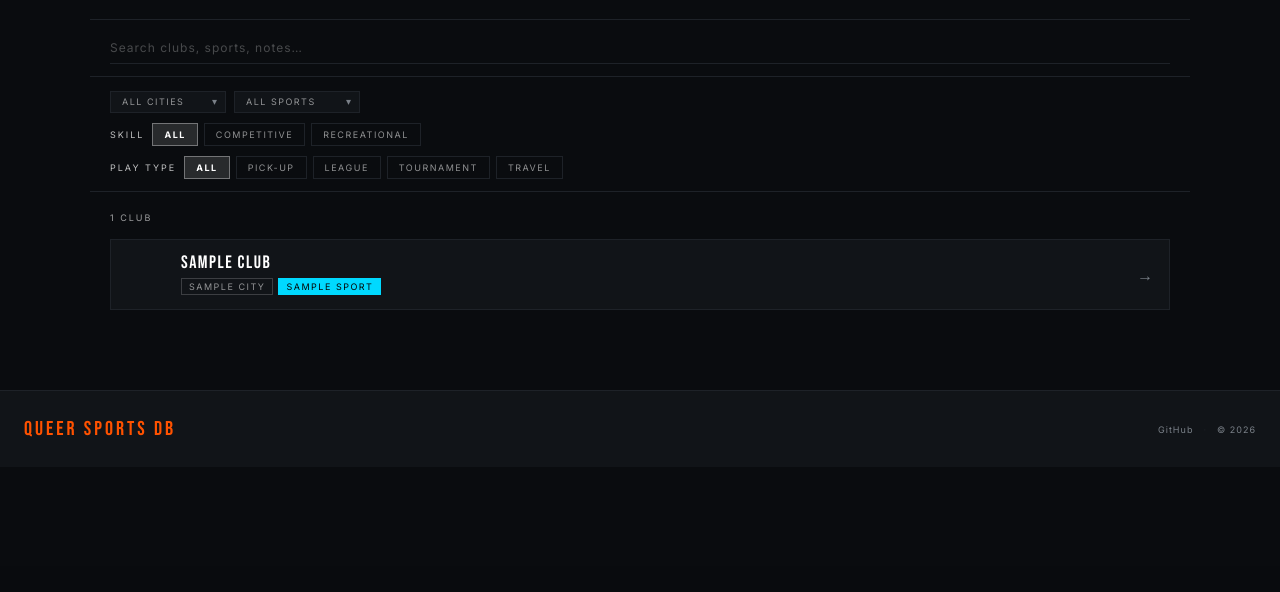
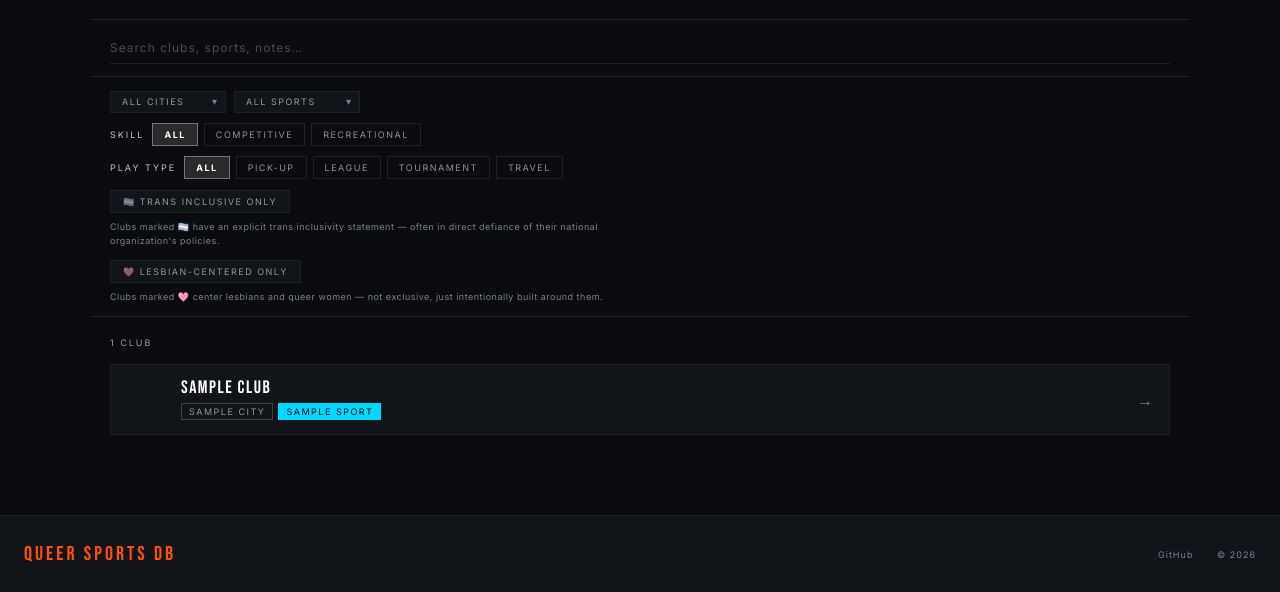
Before and after one commit to rsamuels1/dykesportsdb, a Flask app: template templates/sports_database.html in a window 1280 px wide. Shown: the part 234-826 px from the top of the page. Before the commit the page ends 671 px from the top, so only its background shows below. Run offline with Flask 3, Linux system fonts and the light colour scheme; the template is opened without the code that fills it: most values are stand-ins (such as "Sample title", 1, 10 or a date in 2020); parts of the project's set-up code (start-up, migrations or seed data) failed here and were passed over; some libraries are stand-ins or nearby versions.

Commit message:
add birding, trans inclusive flag, lesbian centered flag

```diff
--- a/app.py
+++ b/app.py
@@ -52,6 +52,7 @@ SPORT_EMOJI = {
     "pickleball":      "🏓",
     "snowboarding":    "🏂",
     "martial arts":    "🥋",
+    "birding":         "🐦"
 }
 
 
@@ -214,10 +215,9 @@ def submit():
         is_pickup   = request.form.get("is_pickup") == "on"
         is_league   = request.form.get("is_league") == "on"
         is_tournament = request.form.get("is_tournament") == "on"
-        is_travel   = request.form.get("is_travel") == "on"
-        weekday     = request.form.get("weekday", "").strip() or None
-        cost        = request.form.get("cost", "").strip() or None
-        how_to_join = request.form.get("how_to_join", "").strip() or None
+        is_travel          = request.form.get("is_travel") == "on"
+        is_trans_inclusive  = request.form.get("is_trans_inclusive") == "on"
+        is_lesbian_centered = request.form.get("is_lesbian_centered") == "on"
         instagram   = request.form.get("instagram", "").strip().lstrip("@") or None
         website     = request.form.get("website", "").strip() or None
         notes       = request.form.get("notes", "").strip() or None
@@ -242,17 +242,22 @@ def submit():
             if not error:
                 db = get_db()
                 cur = db.cursor()
-                cur.execute(
-                    """INSERT INTO clubs
-                       (club_name, sport, city, is_comp, is_rec, is_pickup, is_league, is_tournament, is_travel,
-                        weekday, cost, how_to_join, instagram, website, notes, photo_url, status)
-                       VALUES (%s, %s, %s, %s, %s, %s, %s, %s, %s, %s, %s, %s, %s, %s, %s, %s, 'pending')""",
-                    [club_name, sport, city, is_comp, is_rec, is_pickup, is_league, is_tournament, is_travel,
-                     weekday, cost, how_to_join, instagram, website, notes, photo_url],
-                )
-                db.commit()
-                send_submission_email(club_name, sport)
-                return redirect(url_for("submit_thanks"))
+                try:
+                    cur.execute(
+                        """INSERT INTO clubs
+                           (club_name, sport, city, is_comp, is_rec, is_pickup, is_league, is_tournament, is_travel,
+                            is_trans_inclusive, is_lesbian_centered, instagram, website, notes, photo_url, status)
+                           VALUES (%s, %s, %s, %s, %s, %s, %s, %s, %s, %s, %s, %s, %s, %s, %s, 'pending')""",
+                        [club_name, sport, city, is_comp, is_rec, is_pickup, is_league, is_tournament, is_travel,
+                         is_trans_inclusive, is_lesbian_centered, instagram, website, notes, photo_url],
+                    )
+                    db.commit()
+                    send_submission_email(club_name, sport)
+                    return redirect(url_for("submit_thanks"))
+                except Exception as e:
+                    db.rollback()
+                    print(f"[SUBMIT ERROR] {e}")
+                    error = f"Submission failed (DB error): {e}"
 
     return render_template("submit.html", error=error)
 
@@ -268,7 +273,8 @@ def api_stats():
         return jsonify({"error": "Database unavailable"}), 503
     db = get_db()
     cur = db.cursor(cursor_factory=psycopg2.extras.RealDictCursor)
-    cur.execute("""SELECT sport, city, is_comp, is_rec, is_pickup, is_league, is_tournament, is_travel
+    cur.execute("""SELECT sport, city, is_comp, is_rec, is_pickup, is_league, is_tournament, is_travel,
+                          is_trans_inclusive
                    FROM clubs WHERE status = 'approved'""")
     clubs = cur.fetchall()
 
@@ -289,7 +295,9 @@ def api_stats():
         "pickup":       sum(1 for c in clubs if c["is_pickup"]),
         "league":       sum(1 for c in clubs if c["is_league"]),
         "tournament":   sum(1 for c in clubs if c["is_tournament"]),
-        "travel":       sum(1 for c in clubs if c["is_travel"]),
+        "travel":           sum(1 for c in clubs if c["is_travel"]),
+        "trans_inclusive":   sum(1 for c in clubs if c["is_trans_inclusive"]),
+        "lesbian_centered":  sum(1 for c in clubs if c["is_lesbian_centered"]),
     })
 
 
@@ -365,8 +373,9 @@ def admin_edit(club_id):
                    club_name = %s, sport = %s, city = %s,
                    is_comp = %s, is_rec = %s,
                    is_pickup = %s, is_league = %s, is_tournament = %s, is_travel = %s,
+                   is_trans_inclusive = %s, is_lesbian_centered = %s,
                    weekday = %s, cost = %s,
-                   how_to_join = %s, instagram = %s, website = %s, notes = %s, status = %s
+                   instagram = %s, website = %s, notes = %s, status = %s
                    WHERE id = %s""",
                 [
                     request.form.get("club_name", "").strip(),
@@ -378,9 +387,10 @@ def admin_edit(club_id):
                     request.form.get("is_league") == "on",
                     request.form.get("is_tournament") == "on",
                     request.form.get("is_travel") == "on",
+                    request.form.get("is_trans_inclusive") == "on",
+                    request.form.get("is_lesbian_centered") == "on",
                     request.form.get("weekday", "").strip() or None,
                     request.form.get("cost", "").strip() or None,
-                    request.form.get("how_to_join", "").strip() or None,
                     instagram,
                     request.form.get("website", "").strip() or None,
                     request.form.get("notes", "").strip() or None,
--- a/migration.sql
+++ b/migration.sql
@@ -26,6 +26,12 @@ UPDATE clubs SET is_pickup = TRUE
 WHERE NOT is_pickup AND NOT is_league AND NOT is_tournament AND NOT is_travel
   AND play_type IS NOT NULL AND play_type != '';
 
+-- 5. Trans-inclusive flag (added later)
+ALTER TABLE clubs ADD COLUMN IF NOT EXISTS is_trans_inclusive BOOLEAN NOT NULL DEFAULT FALSE;
+
+-- 6. Lesbian-centered flag (added later)
+ALTER TABLE clubs ADD COLUMN IF NOT EXISTS is_lesbian_centered BOOLEAN NOT NULL DEFAULT FALSE;
+
 -- 4. Drop old columns
 ALTER TABLE clubs DROP COLUMN IF EXISTS season;
 ALTER TABLE clubs DROP COLUMN IF EXISTS skill_level;
--- a/schema.sql
+++ b/schema.sql
@@ -8,7 +8,9 @@ CREATE TABLE IF NOT EXISTS clubs (
     is_pickup     BOOLEAN NOT NULL DEFAULT FALSE,
     is_league     BOOLEAN NOT NULL DEFAULT FALSE,
     is_tournament BOOLEAN NOT NULL DEFAULT FALSE,
-    is_travel     BOOLEAN NOT NULL DEFAULT FALSE,
+    is_travel          BOOLEAN NOT NULL DEFAULT FALSE,
+    is_trans_inclusive  BOOLEAN NOT NULL DEFAULT FALSE,
+    is_lesbian_centered BOOLEAN NOT NULL DEFAULT FALSE,
     weekday       TEXT,
     cost          TEXT,
     contact       TEXT,
--- a/templates/club_detail.html
+++ b/templates/club_detail.html
@@ -22,6 +22,8 @@
     font-size: 9px; letter-spacing: 2px; text-transform: uppercase;
     border: 1px solid var(--afaint); color: rgba(255,255,255,0.65); padding: 3px 10px;
 }
+.dtag-trans      { border-color: #5BCEFA; color: #5BCEFA; background: rgba(91,206,250,0.08); }
+.dtag-lesbian    { border-color: #D62D80; color: #D62D80; background: rgba(214,45,128,0.08); }
 .dtag-comp       { border-color: #FF5200; color: #FF5200; }
 .dtag-rec        { border-color: #BEFF00; color: #BEFF00; }
 .dtag-pickup     { border-color: #FFD000; color: #FFD000; }
@@ -63,6 +65,8 @@
         <div class="detail-sport">{{ club['sport'] }}</div>
 
         <div class="detail-tags">
+            {% if club['is_trans_inclusive'] %}<span class="dtag dtag-trans">🏳️‍⚧️ Trans Inclusive</span>{% endif %}
+            {% if club['is_lesbian_centered'] %}<span class="dtag dtag-lesbian">🩷 Lesbian-Centered</span>{% endif %}
             {% if club['is_comp'] %}<span class="dtag dtag-comp">Competitive</span>{% endif %}
             {% if club['is_rec']  %}<span class="dtag dtag-rec">Recreational</span>{% endif %}
             {% if club['is_pickup']     %}<span class="dtag dtag-pickup">Pick-Up</span>{% endif %}
--- a/templates/sports_database.html
+++ b/templates/sports_database.html
@@ -36,6 +36,29 @@
 }
 .fsel:focus { border-color: rgba(255,255,255,0.3); color: var(--w); }
 .fsel.active { color: var(--w); border-color: rgba(255,255,255,0.35); background: rgba(255,255,255,0.08); }
+
+.ftrans-toggle {
+    display: inline-flex; align-items: center; gap: 7px;
+    font-family: var(--fbody); font-size: 9px; letter-spacing: 1.5px; text-transform: uppercase;
+    background: var(--bg2); border: 1px solid var(--afaint); color: rgba(255,255,255,0.55);
+    padding: 5px 12px; cursor: pointer; transition: all 0.15s;
+}
+.ftrans-toggle:hover { border-color: rgba(255,255,255,0.3); color: var(--w); }
+.ftrans-toggle.on { background: rgba(91,206,250,0.12); border-color: #5BCEFA; color: #5BCEFA; }
+.flesbian-toggle {
+    display: inline-flex; align-items: center; gap: 7px;
+    font-family: var(--fbody); font-size: 9px; letter-spacing: 1.5px; text-transform: uppercase;
+    background: var(--bg2); border: 1px solid var(--afaint); color: rgba(255,255,255,0.55);
+    padding: 5px 12px; cursor: pointer; transition: all 0.15s;
+}
+.flesbian-toggle:hover { border-color: rgba(255,255,255,0.3); color: var(--w); }
+.flesbian-toggle.on { background: rgba(214,45,128,0.12); border-color: #D62D80; color: #D62D80; }
+.trans-note {
+    font-size: 9px; letter-spacing: 0.5px; color: var(--adim); line-height: 1.6;
+    max-width: 520px; padding-top: 2px;
+}
+
+.trans-flag { font-size: 0.8em; vertical-align: middle; line-height: 1; }
 </style>
 {% endblock %}
 
@@ -91,6 +114,22 @@
         <button class="fbtn fcity" data-filter="play" data-val="tournament">Tournament</button>
         <button class="fbtn fcity" data-filter="play" data-val="travel">Travel</button>
     </div>
+
+    <!-- trans inclusive toggle -->
+    <div style="display:flex; flex-direction:column; gap:5px;">
+        <div>
+            <button class="ftrans-toggle" id="transToggle">🏳️‍⚧️ Trans Inclusive Only</button>
+        </div>
+        <div class="trans-note">Clubs marked 🏳️‍⚧️ have an explicit trans inclusivity statement — often in direct defiance of their national organization's policies.</div>
+    </div>
+
+    <!-- lesbian-centered toggle -->
+    <div style="display:flex; flex-direction:column; gap:5px;">
+        <div>
+            <button class="flesbian-toggle" id="lesbianToggle">🩷 Lesbian-Centered Only</button>
+        </div>
+        <div class="trans-note">Clubs marked 🩷 center lesbians and queer women — not exclusive, just intentionally built around them.</div>
+    </div>
 </div>
 {% endif %}
 
@@ -111,6 +150,8 @@
            data-league="{{ '1' if club['is_league'] else '0' }}"
            data-tournament="{{ '1' if club['is_tournament'] else '0' }}"
            data-travel="{{ '1' if club['is_travel'] else '0' }}"
+           data-trans="{{ '1' if club['is_trans_inclusive'] else '0' }}"
+           data-lesbian="{{ '1' if club['is_lesbian_centered'] else '0' }}"
            data-search="{{ [club['club_name'], club['sport'], club['city'] or '',
                'competitive' if club['is_comp'] else '',
                'recreational' if club['is_rec'] else '',
@@ -121,7 +162,7 @@
                club['notes'] or ''] | join(' ') | lower }}">
             <div class="club-row-emoji">{{ emoji }}</div>
             <div class="club-row-body">
-                <div class="club-row-name">{{ club['club_name'] }}</div>
+                <div class="club-row-name">{{ club['club_name'] }}{% if club['is_trans_inclusive'] %} <span class="trans-flag" title="Trans inclusive">🏳️‍⚧️</span>{% endif %}{% if club['is_lesbian_centered'] %} <span class="trans-flag" title="Lesbian-centered">🩷</span>{% endif %}</div>
                 <div class="club-row-tags">
                     {% if club['city'] %}<span class="row-tag row-tag-city">{{ club['city'] }}</span>{% endif %}
                     <span class="row-tag row-tag-sport">{{ club['sport'] }}</span>
@@ -164,7 +205,9 @@
     let activeSport = 'all';
     let activeSkill = 'all';
     let activePlay  = 'all';
-    let searchQuery = '';
+    let transOnly    = false;
+    let lesbianOnly  = false;
+    let searchQuery  = '';
 
     function apply() {
         let visible = 0;
@@ -179,8 +222,10 @@
                 || (activePlay === 'league'     && card.dataset.league     === '1')
                 || (activePlay === 'tournament' && card.dataset.tournament === '1')
                 || (activePlay === 'travel'     && card.dataset.travel     === '1');
-            const searchMatch = !searchQuery || card.dataset.search.includes(searchQuery);
-            const show = cityMatch && sportMatch && skillMatch && playMatch && searchMatch;
+            const transMatch   = !transOnly   || card.dataset.trans   === '1';
+            const lesbianMatch = !lesbianOnly || card.dataset.lesbian === '1';
+            const searchMatch  = !searchQuery || card.dataset.search.includes(searchQuery);
+            const show = cityMatch && sportMatch && skillMatch && playMatch && transMatch && lesbianMatch && searchMatch;
             card.style.display = show ? '' : 'none';
             if (show) visible++;
         });
@@ -214,6 +259,18 @@
     wireFilter('skill', v => { activeSkill = v; });
     wireFilter('play',  v => { activePlay  = v; });
 
+    document.getElementById('transToggle').addEventListener('click', function () {
+        transOnly = !transOnly;
+        this.classList.toggle('on', transOnly);
+        apply();
+    });
+
+    document.getElementById('lesbianToggle').addEventListener('click', function () {
+        lesbianOnly = !lesbianOnly;
+        this.classList.toggle('on', lesbianOnly);
+        apply();
+    });
+
     searchEl.addEventListener('input', () => {
         searchQuery = searchEl.value.trim().toLowerCase();
         apply();
```
Also changed, not shown: about.html (+29 -0 lines), templates/admin_edit.html (+20 -0 lines), templates/submit.html (+18 -7 lines).
